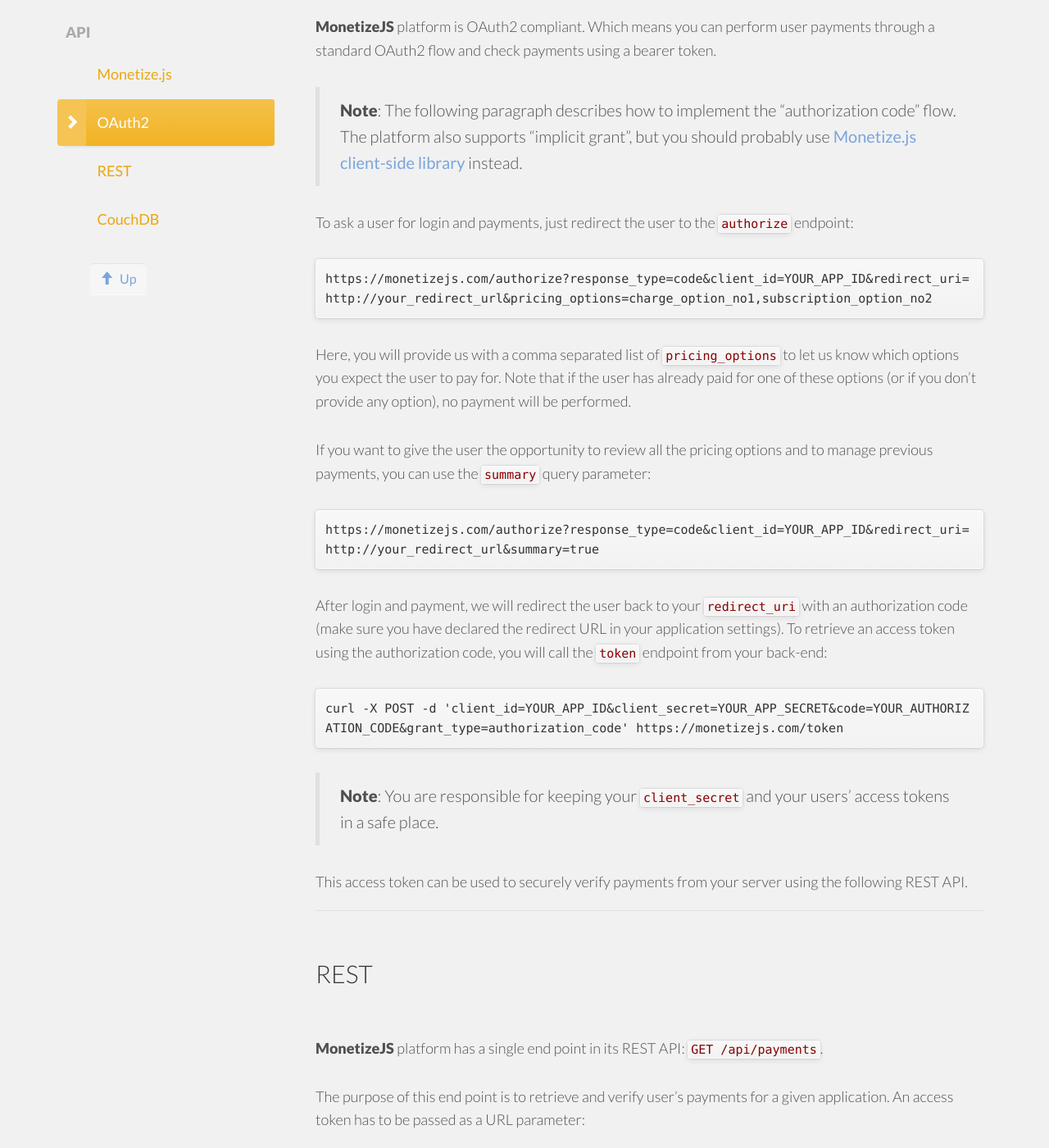
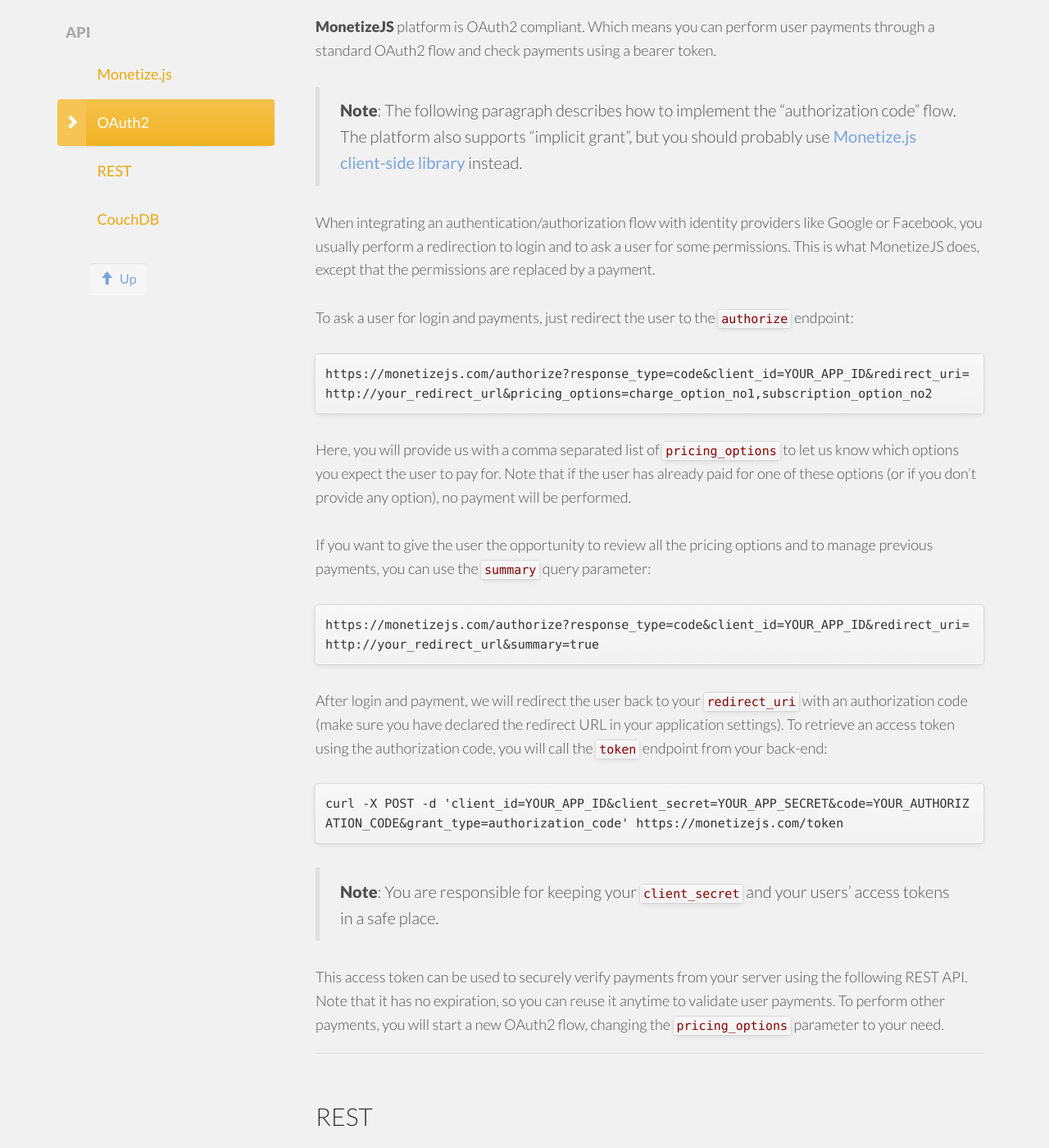
Before and after one commit to monetizejs/monetizejs.github.io, a Jekyll site: the page built from index.html, in a window 1280 px wide and 1400 px high, scrolled down 5747 px. Shown: the whole window at 82% size. Built offline with Jekyll 4.4.1, drawn with Linux system fonts in a browser that asks for light colours; nearby versions of some CDN libraries.

Commit message:
Published with https://stackedit.io/

```diff
--- a/index.html
+++ b/index.html
@@ -25,6 +25,8 @@
 </ul>
 
 <p><strong>MonetizeJS</strong> is the best of both worlds. Whilst applying a fairly low rate (<strong>5%</strong> + Stripe fees), it provides painless ways to <strong>ask your users for payments</strong> and frequently <strong>check that users have actually paid</strong> without the need of implementing server logic or user management.</p>
+
+
 
 <h3 id="how">How ?</h3>
 
@@ -71,6 +73,8 @@
 
 <hr>
 
+
+
 <h2 id="monetizejs">Monetize.js</h2>
 
 <p><strong>Monetize.js</strong> library is suitable for client side applications, including browser or any HTML5 application.</p>
@@ -78,6 +82,8 @@
 <blockquote>
   <p><strong>Careful!</strong> Browsers don’t protect you against user scripts. If payments are critical for your application, you can use Monetize.js client-side library to retrieve a token and then use our REST API in back-end to securely verify users’ payments. See the <a href="#rest">REST API section</a> for more information.</p>
 </blockquote>
+
+
 
 <h3 id="load-the-library">Load the library</h3>
 
@@ -88,6 +94,8 @@
 <pre class="prettyprint"><code class="language-html hljs "><span class="hljs-tag">&lt;<span class="hljs-title">script</span> <span class="hljs-attribute">src</span>=<span class="hljs-value">"//cdn.monetizejs.com/api/js/latest/monetize.min.js"</span>&gt;</span><span class="javascript"></span><span class="hljs-tag">&lt;/<span class="hljs-title">script</span>&gt;</span></code></pre>
 
 <p>It can also be hosted and hacked by you:</p>
+
+
 
 <pre class="prettyprint"><code class="language-bash hljs ">git clone https://github.com/monetizejs/monetize.js.git</code></pre>
 
@@ -135,6 +143,8 @@
   <p><strong>Note:</strong> In most cases, when an error occurs, you will have to call <code>getPaymentsInteractive</code>.</p>
 </blockquote>
 
+
+
 <h4 id="interactive-with-redirection">Interactive with redirection</h4>
 
 <p>If the user is not logged in or doesn’t have the required pricing option, you will have to call <code>getPaymentsInteractive</code> to redirect the user to the platform.</p>
@@ -153,6 +163,8 @@
 
 <p>If you want to give the user the opportunity to review all the pricing options and to manage previous payments, you can use the <code>summary</code> parameter:</p>
 
+
+
 <pre class="prettyprint"><code class="language-js hljs ">monetize.getPaymentsInteractive({
     summary: <span class="hljs-literal">true</span>
 });</code></pre>
@@ -165,10 +177,14 @@
   <p><strong>Tip:</strong> You can specify a custom redirect URL (make sure you have declared the redirect URL in your application settings):</p>
 </blockquote>
 
+
+
 <pre class="prettyprint"><code class="language-js hljs ">monetize.getPaymentsInteractive({
     pricingOptions: [<span class="hljs-string">'subscription_option_no1'</span>, <span class="hljs-string">'charge_option_no2'</span>],
     redirectURL: <span class="hljs-string">'http://your_redirect_url'</span>
 });</code></pre>
+
+
 
 <h4 id="interactive-with-popup">Interactive with popup</h4>
 
@@ -191,6 +207,8 @@
 
 <hr>
 
+
+
 <h2 id="oauth2">OAuth2</h2>
 
 <p><strong>MonetizeJS</strong> platform is OAuth2 compliant. Which means you can perform user payments through a standard OAuth2 flow and check payments using a bearer token.</p>
@@ -199,9 +217,9 @@
   <p><strong>Note</strong>: The following paragraph describes how to implement the “authorization code” flow. The platform also supports “implicit grant”, but you should probably use <a href="#monetizejs">Monetize.js client-side library</a> instead.</p>
 </blockquote>
 
+<p>When integrating an authentication/authorization flow with identity providers like Google or Facebook, you usually perform a redirection to login and to ask a user for some permissions. This is what MonetizeJS does, except that the permissions are replaced by a payment.</p>
+
 <p>To ask a user for login and payments, just redirect the user to the <code>authorize</code> endpoint:</p>
-
-
 
 <pre class="prettyprint"><code class=" hljs livecodeserver"><span class="hljs-keyword">https</span>://monetizejs.com/authorize?response_type=code&amp;client_id=YOUR_APP_ID&amp;redirect_uri=<span class="hljs-keyword">http</span>://your_redirect_url&amp;pricing_options=charge_option_no1,subscription_option_no2</code></pre>
 
@@ -209,9 +227,13 @@
 
 <p>If you want to give the user the opportunity to review all the pricing options and to manage previous payments, you can use the <code>summary</code> query parameter:</p>
 
+
+
 <pre class="prettyprint"><code class=" hljs livecodeserver"><span class="hljs-keyword">https</span>://monetizejs.com/authorize?response_type=code&amp;client_id=YOUR_APP_ID&amp;redirect_uri=<span class="hljs-keyword">http</span>://your_redirect_url&amp;summary=<span class="hljs-constant">true</span></code></pre>
 
 <p>After login and payment, we will redirect the user back to your <code>redirect_uri</code> with an authorization code (make sure you have declared the redirect URL in your application settings). To retrieve an access token using the authorization code, you will call the <code>token</code> endpoint from your back-end:</p>
+
+
 
 <pre class="prettyprint"><code class="language-bash hljs ">curl -X POST <span class="hljs-operator">-d</span> <span class="hljs-string">'client_id=YOUR_APP_ID&amp;client_secret=YOUR_APP_SECRET&amp;code=YOUR_AUTHORIZATION_CODE&amp;grant_type=authorization_code'</span> https://monetizejs.com/token</code></pre>
 
@@ -219,17 +241,17 @@
   <p><strong>Note</strong>: You are responsible for keeping your <code>client_secret</code> and your users’ access tokens in a safe place.</p>
 </blockquote>
 
-<p>This access token can be used to securely verify payments from your server using the following REST API.</p>
+<p>This access token can be used to securely verify payments from your server using the following REST API. Note that it has no expiration, so you can reuse it anytime to validate user payments. To perform other payments, you will start a new OAuth2 flow, changing the <code>pricing_options</code> parameter to your need.</p>
 
 <hr>
-
-
 
 <h2 id="rest">REST</h2>
 
 <p><strong>MonetizeJS</strong> platform has a single end point in its REST API: <code>GET /api/payments</code>.</p>
 
 <p>The purpose of this end point is to retrieve and verify user’s payments for a given application. An access token has to be passed as a URL parameter:</p>
+
+
 
 <pre class="prettyprint"><code class="language-bash hljs ">curl https://monetizejs.com/api/payments?access_token=USER_TOKEN_HERE</code></pre>
 
@@ -278,6 +300,8 @@
 
 <p>The <code>apps</code> database contains documents describing your applications (metadata, pricing options, currencies…). To retrieve your application, use the application ID as a document ID:</p>
 
+
+
 <pre class="prettyprint"><code class="language-bash hljs ">curl --cookie ./tmp_file http://db.monetizejs.com/apps/YOUR_APP_ID</code></pre>
 
 
@@ -286,4 +310,6 @@
 
 <p>The <code>user_app_payments</code> database contains documents that describe payments of a specific user to an application. To retrieve payments of a user for your application, you will use the following view:</p>
 
+
+
 <pre class="prettyprint"><code class="language-bash hljs ">curl -G <span class="hljs-operator">-d</span> <span class="hljs-string">'key=["A_USER_ID","YOUR_APP_ID"]&amp;include_docs=true&amp;reduce=false'</span> --cookie ./tmp_file http://db.monetizejs.com/user_app_payments/_design/by_user_and_app/_view/default</code></pre>
```
